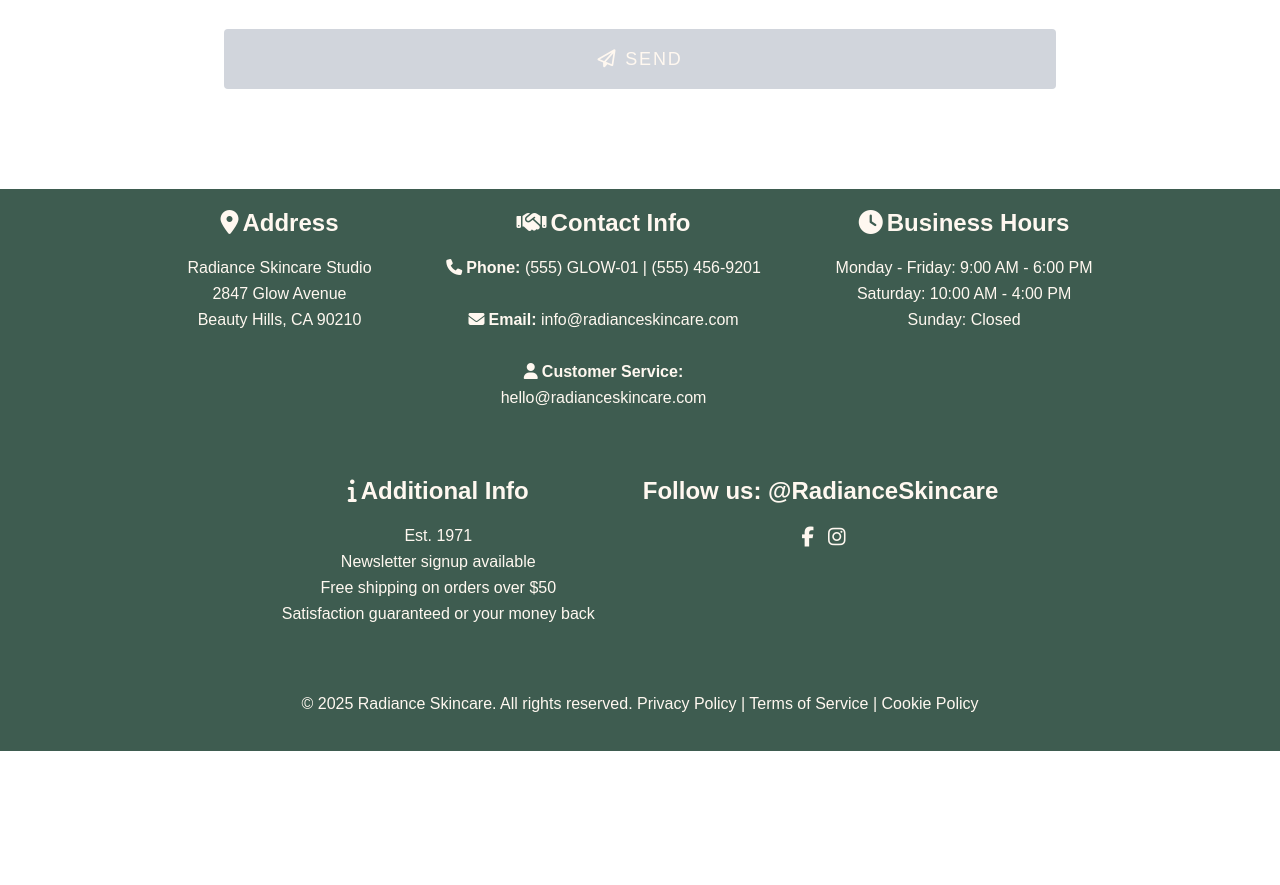
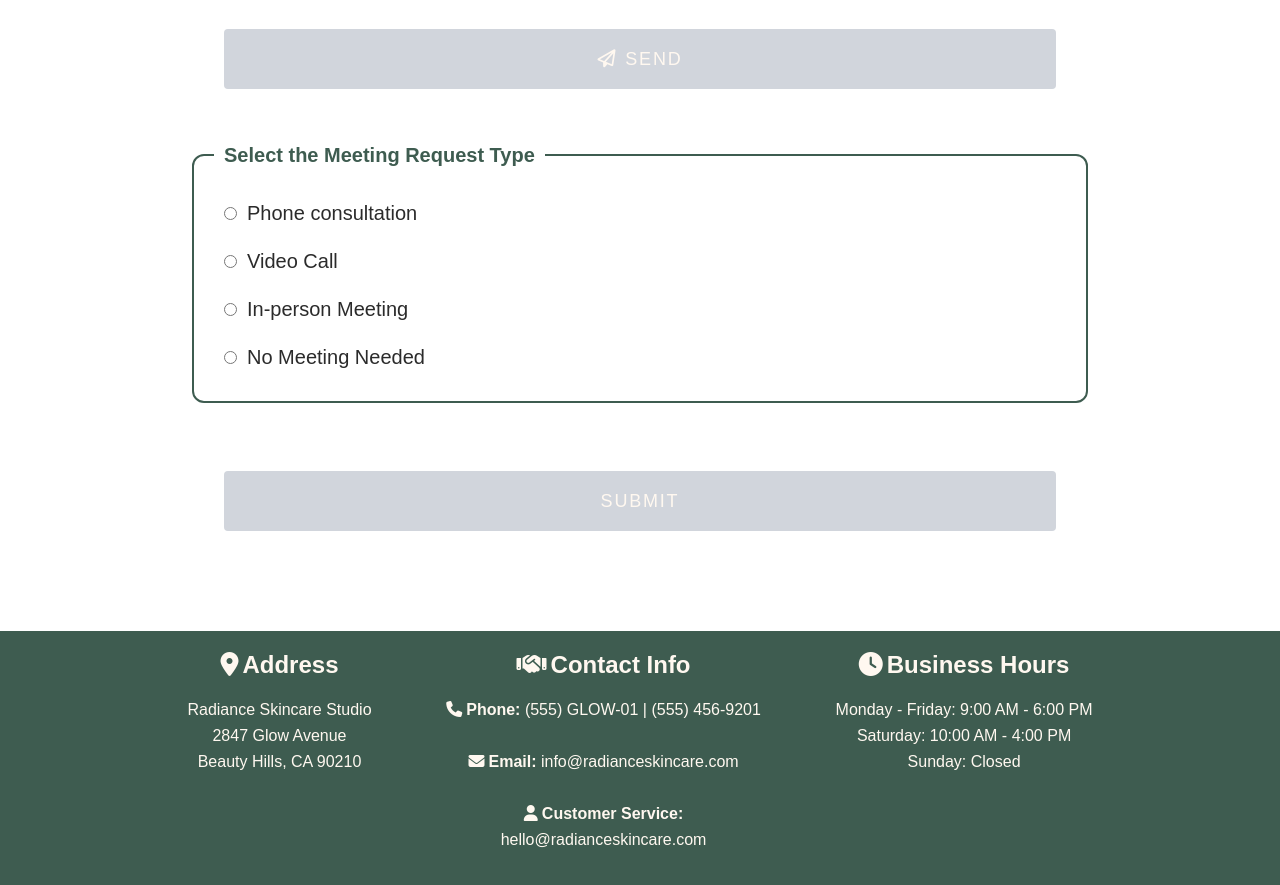
Before and after one commit to joyasamirsaad/radianceweb, a Next.js app: page /contact in a window 1280 px wide. Shown: the part 1480-2365 px from the top of the page. Before the commit the page ends 2231 px from the top, so only its background shows below. Built offline with nearby package versions, Linux system fonts and the light colour scheme.

Commit message:
Add files via upload

```diff
--- a/app/contact/page.tsx
+++ b/app/contact/page.tsx
@@ -5,6 +5,7 @@ import Banner from '@/components/Banner';
 import InputField from "@/components/InputField";
 import TextareaField from "@/components/TextareaField";
 import GridContainer from '@/components/Container';
+import RadioForm from '@/components/RadioForm';
 
 export default function ContactUs() {
     // Form state
@@ -145,10 +146,16 @@ export default function ContactUs() {
             {/*when showSuccessMessage true, set message to message sent successfully and display*/}
             </form>
         </div>
-      </section>
 
-
-
+        <RadioForm name="meeting" legend="Select the Meeting Request Type"
+                            options={[
+                                { value: "Phone consultation", label: "Phone consultation" },
+                                { value: "Video Call", label: "Video Call" },
+                                { value: "In-person Meeting", label: "In-person Meeting" },
+                                { value: "No Meeting Needed", label: "No Meeting Needed" },
+                            ]}
+        />
+        </section>
         </>
     );
 }
--- /dev/null
+++ b/components/RadioForm.tsx
@@ -0,0 +1,44 @@
+"use client";
+import { useState, useEffect } from 'react';
+
+import RadioGroup from "@/components/RadioGroup";
+
+interface RadioOption {
+  value: string;
+  label: string;
+}
+
+interface RadioFormProps {
+    name: string;
+    legend: string;
+    options: RadioOption[];
+}
+
+export default function RadioForm( {name, legend, options}: RadioFormProps) {
+    const [selectedOption, setSelectedOption] = useState<string>("");
+    const [isSubmitDisabled, setIsSubmitDisabled] = useState(true);
+    const [showSuccessMessage, setShowSuccessMessage] = useState(false);
+
+    useEffect(() => {
+        setIsSubmitDisabled(selectedOption === "");
+    }, [selectedOption]);
+
+    const handleSubmit = (e:React.FormEvent<HTMLFormElement>) => {
+        e.preventDefault();
+        //if not selected do not enable button and return;
+        if (!selectedOption) return;
+        setShowSuccessMessage(true); //show option selected also
+        //reset fields
+        setTimeout(() => {setShowSuccessMessage(false); setSelectedOption("");} , 1000);
+    };
+    return (
+        <div className="contactus">
+            <form method="POST" data-netlify="true" id="contactForm" onSubmit={handleSubmit} noValidate>
+                <RadioGroup name={name} legend={legend} options={options} selected={selectedOption} onChange={(e) => setSelectedOption(e.target.value)}/>
+                <button className="btn send" type="submit" disabled={isSubmitDisabled}>Submit</button>
+                {showSuccessMessage && ( <div id="contactsuccessMessage" className="text-center mt-4 text-green-600 font-semibold">
+                    You submitted the following: <span>{selectedOption}</span></div>)}
+            </form>
+        </div>
+    );
+}
--- a/components/RadioGroup.tsx
+++ b/components/RadioGroup.tsx
@@ -7,16 +7,18 @@ interface RadioGroupProps {
   name: string;
   legend: string;
   options: RadioOption[];
+  selected?: string;
+  onChange?: (e: React.ChangeEvent<HTMLInputElement>) => void;
 }
 
-export default function RadioGroup({ name, legend, options }: RadioGroupProps) {
+export default function RadioGroup({ name, legend, options, selected, onChange, }: RadioGroupProps) {
   return (
     <fieldset className="deliverysections">
       <legend>{legend}</legend>
       <div>
         {options.map((option, index) => (
           <label key={index} className="radio-label">
-            <input type="radio" name={name} value={option.value} required />
+            <input type="radio" name={name} value={option.value} checked={selected === option.value} onChange={onChange} required />
             {option.label}
           </label>
         ))}
```
